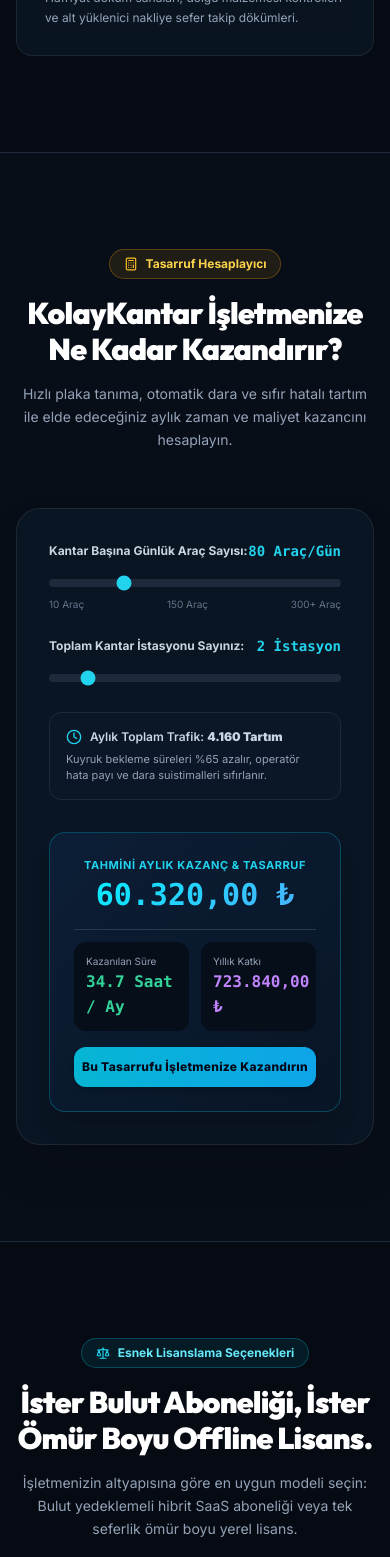
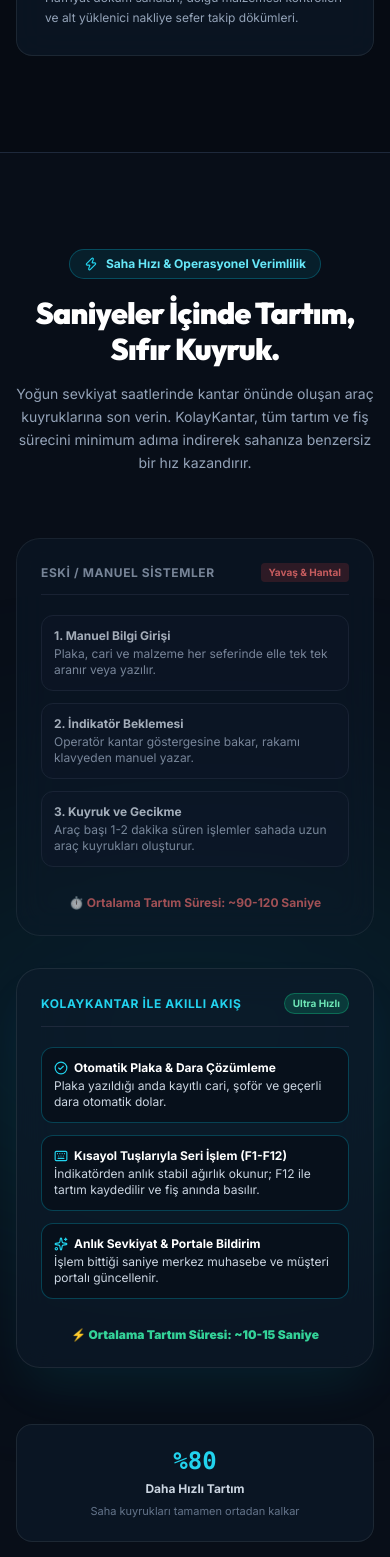
Before and after one commit to zersoft/kolaykantar.com, a Next.js app: page / in a window 390 px wide. Shown: the part 7472-9029 px from the top of the page. Built offline with nearby package versions, Linux system fonts and the light colour scheme.

Commit message:
feat(efficiency): Goreceli tasarruf hesaplayici yerine Saha Hizi ve Sifir Kuyruk bolumu eklendi

```diff
--- a/src/components/landing/roi-calculator.tsx
+++ b/src/components/landing/roi-calculator.tsx
@@ -1,118 +1,130 @@
 "use client";
 
-import { useState } from "react";
-import { Calculator, TrendingUp, Clock, AlertCircle, Sparkles } from "lucide-react";
-import { formatNumber, formatCurrency } from "@/lib/utils";
+import { Zap, Clock, ShieldCheck, CheckCircle2, ArrowRight, Activity, Keyboard, Sparkles } from "lucide-react";
 
 export function RoiCalculator() {
-  const [dailyTrucks, setDailyTrucks] = useState(80);
-  const [scaleCount, setScaleCount] = useState(2);
+  return (
+    <section id="efficiency" className="py-24 bg-[#080e18] border-t border-slate-800 relative overflow-hidden">
+      {/* Arka Plan Işık Efekti */}
+      <div className="absolute top-1/2 left-1/2 -translate-x-1/2 -translate-y-1/2 w-[700px] h-[400px] bg-cyan-500/10 blur-[130px] rounded-full pointer-events-none" />
 
-  // Hesaplama Mantığı:
-  // Manuel tartımda araç başı 45 saniye kayıp vs KolayKantar'da 15 saniye (Araç başı 30 sn kazanç)
-  // Hatalı dara/kaçak tartım önleme: Araç başı ortalama 12 TL tasarruf
-  const monthlyTrucks = dailyTrucks * 26 * scaleCount;
-  const timeSavedMinutes = Math.round((monthlyTrucks * 30) / 60);
-  const timeSavedHours = (timeSavedMinutes / 60).toFixed(1);
-  const estimatedSavings = monthlyTrucks * 14.5;
+      <div className="max-w-7xl mx-auto px-4 sm:px-6 lg:px-8 relative z-10">
+        {/* Üst Başlık */}
+        <div className="text-center max-w-3xl mx-auto space-y-4 mb-16">
+          <div className="inline-flex items-center gap-2 px-3.5 py-1.5 rounded-full bg-cyan-500/10 border border-cyan-500/30 text-xs font-bold text-cyan-300">
+            <Zap className="h-3.5 w-3.5 text-cyan-400" />
+            <span>Saha Hızı & Operasyonel Verimlilik</span>
+          </div>
 
-  return (
-    <section id="calculator" className="py-24 bg-[#080e18] border-t border-slate-800 relative">
-      <div className="max-w-7xl mx-auto px-4 sm:px-6 lg:px-8">
-        <div className="text-center max-w-3xl mx-auto space-y-4 mb-14">
-          <div className="inline-flex items-center gap-2 px-3.5 py-1.5 rounded-full bg-amber-500/10 border border-amber-500/30 text-xs font-bold text-amber-300">
-            <Calculator className="h-3.5 w-3.5 text-amber-400" />
-            <span>Tasarruf Hesaplayıcı</span>
-          </div>
           <h2 className="text-3xl sm:text-4xl md:text-5xl font-black text-white font-display tracking-tight">
-            KolayKantar İşletmenize Ne Kadar Kazandırır?
+            Saniyeler İçinde Tartım, Sıfır Kuyruk.
           </h2>
           <p className="text-slate-400 text-sm sm:text-base leading-relaxed">
-            Hızlı plaka tanıma, otomatik dara ve sıfır hatalı tartım ile elde edeceğiniz aylık zaman ve maliyet kazancını hesaplayın.
+            Yoğun sevkiyat saatlerinde kantar önünde oluşan araç kuyruklarına son verin. KolayKantar, tüm tartım ve fiş sürecini minimum adıma indirerek sahanıza benzersiz bir hız kazandırır.
           </p>
         </div>
 
-        <div className="max-w-4xl mx-auto glass-card rounded-3xl p-8 border border-slate-700 shadow-2xl">
-          <div className="grid grid-cols-1 md:grid-cols-2 gap-8 items-center">
-            {/* Sol: Sürgülü Kontroller */}
-            <div className="space-y-6">
-              <div>
-                <div className="flex justify-between items-center mb-2">
-                  <label className="text-xs font-bold text-slate-300">Kantar Başına Günlük Araç Sayısı:</label>
-                  <span className="text-sm font-black font-mono text-cyan-400">{dailyTrucks} Araç/Gün</span>
-                </div>
-                <input
-                  type="range"
-                  min="10"
-                  max="300"
-                  step="5"
-                  value={dailyTrucks}
-                  onChange={(e) => setDailyTrucks(Number(e.target.value))}
-                  className="w-full h-2 bg-slate-800 rounded-lg appearance-none cursor-pointer accent-cyan-400"
-                />
-                <div className="flex justify-between text-[10px] text-slate-500 mt-1">
-                  <span>10 Araç</span>
-                  <span>150 Araç</span>
-                  <span>300+ Araç</span>
-                </div>
+        {/* Karşılaştırma & Hız Kartları */}
+        <div className="grid grid-cols-1 lg:grid-cols-12 gap-8 items-center max-w-5xl mx-auto">
+          {/* Sol: Geleneksel Manuel Tartım */}
+          <div className="lg:col-span-5 glass-card rounded-3xl p-6 md:p-8 border border-slate-800 space-y-5 opacity-80">
+            <div className="flex items-center justify-between pb-3 border-b border-slate-800">
+              <span className="text-xs font-bold text-slate-400 uppercase tracking-wider">Eski / Manuel Sistemler</span>
+              <span className="px-2 py-0.5 rounded bg-red-500/20 text-red-400 font-bold text-[10px]">Yavaş & Hantal</span>
+            </div>
+
+            <div className="space-y-3 text-xs text-slate-400">
+              <div className="p-3 rounded-xl bg-slate-900/60 border border-slate-800">
+                <span className="font-bold text-slate-300 block mb-0.5">1. Manuel Bilgi Girişi</span>
+                <span>Plaka, cari ve malzeme her seferinde elle tek tek aranır veya yazılır.</span>
               </div>
-
-              <div>
-                <div className="flex justify-between items-center mb-2">
-                  <label className="text-xs font-bold text-slate-300">Toplam Kantar İstasyonu Sayınız:</label>
-                  <span className="text-sm font-black font-mono text-cyan-400">{scaleCount} İstasyon</span>
-                </div>
-                <input
-                  type="range"
-                  min="1"
-                  max="10"
-                  step="1"
-                  value={scaleCount}
-                  onChange={(e) => setScaleCount(Number(e.target.value))}
-                  className="w-full h-2 bg-slate-800 rounded-lg appearance-none cursor-pointer accent-cyan-400"
-                />
+              <div className="p-3 rounded-xl bg-slate-900/60 border border-slate-800">
+                <span className="font-bold text-slate-300 block mb-0.5">2. İndikatör Beklemesi</span>
+                <span>Operatör kantar göstergesine bakar, rakamı klavyeden manuel yazar.</span>
               </div>
-
-              <div className="p-4 rounded-xl bg-[#0b1626] border border-slate-800 text-xs text-slate-400 space-y-1.5">
-                <div className="flex items-center gap-2 text-slate-300 font-semibold">
-                  <Clock className="h-4 w-4 text-cyan-400" />
-                  <span>Aylık Toplam Trafik: <strong>{formatNumber(monthlyTrucks)} Tartım</strong></span>
-                </div>
-                <p className="text-[11px]">
-                  Kuyruk bekleme süreleri %65 azalır, operatör hata payı ve dara suistimalleri sıfırlanır.
-                </p>
+              <div className="p-3 rounded-xl bg-slate-900/60 border border-slate-800">
+                <span className="font-bold text-slate-300 block mb-0.5">3. Kuyruk ve Gecikme</span>
+                <span>Araç başı 1-2 dakika süren işlemler sahada uzun araç kuyrukları oluşturur.</span>
               </div>
             </div>
 
-            {/* Sağ: Sonuç Kartı */}
-            <div className="bg-gradient-to-br from-[#0c1e36] to-[#081525] p-6 rounded-2xl border border-cyan-500/30 text-center space-y-4 shadow-xl">
-              <div>
-                <span className="text-[11px] font-bold text-cyan-400 uppercase tracking-wider block">
-                  Tahmini Aylık Kazanç & Tasarruf
+            <div className="pt-2 text-center text-xs text-red-400/80 font-bold">
+              ⏱️ Ortalama Tartım Süresi: ~90-120 Saniye
+            </div>
+          </div>
+
+          {/* Orta: Ok Ayracı */}
+          <div className="hidden lg:flex lg:col-span-2 items-center justify-center">
+            <div className="w-12 h-12 rounded-full bg-cyan-500/20 border border-cyan-500/40 text-cyan-400 flex items-center justify-center shadow-lg shadow-cyan-500/20">
+              <Zap className="h-6 w-6" />
+            </div>
+          </div>
+
+          {/* Sağ: KolayKantar Hızlı Akış */}
+          <div className="lg:col-span-5 glass-card rounded-3xl p-6 md:p-8 border-2 border-cyan-500/50 bg-[#0a1626] space-y-5 shadow-2xl shadow-cyan-500/10">
+            <div className="flex items-center justify-between pb-3 border-b border-slate-800">
+              <span className="text-xs font-bold text-cyan-400 uppercase tracking-wider">KolayKantar ile Akıllı Akış</span>
+              <span className="px-2 py-0.5 rounded-full bg-emerald-500/20 text-emerald-300 font-bold text-[10px] border border-emerald-500/40">
+                Ultra Hızlı
+              </span>
+            </div>
+
+            <div className="space-y-3 text-xs text-slate-300">
+              <div className="p-3 rounded-xl bg-[#07101b] border border-cyan-500/30">
+                <span className="font-bold text-white block mb-0.5 flex items-center gap-1.5">
+                  <CheckCircle2 className="h-3.5 w-3.5 text-cyan-400" />
+                  Otomatik Plaka & Dara Çözümleme
                 </span>
-                <div className="text-3xl sm:text-4xl font-black font-mono text-white mt-1 text-gradient-cyan">
-                  {formatCurrency(estimatedSavings)}
-                </div>
+                <span>Plaka yazıldığı anda kayıtlı cari, şoför ve geçerli dara otomatik dolar.</span>
               </div>
 
-              <div className="grid grid-cols-2 gap-3 pt-3 border-t border-slate-700/80 text-left">
-                <div className="bg-[#060e1a] p-3 rounded-xl">
-                  <span className="text-[10px] text-slate-400 block">Kazanılan Süre</span>
-                  <span className="text-base font-black font-mono text-emerald-400">{timeSavedHours} Saat / Ay</span>
-                </div>
-                <div className="bg-[#060e1a] p-3 rounded-xl">
-                  <span className="text-[10px] text-slate-400 block">Yıllık Katkı</span>
-                  <span className="text-base font-black font-mono text-purple-400">{formatCurrency(estimatedSavings * 12)}</span>
-                </div>
+              <div className="p-3 rounded-xl bg-[#07101b] border border-cyan-500/30">
+                <span className="font-bold text-white block mb-0.5 flex items-center gap-1.5">
+                  <Keyboard className="h-3.5 w-3.5 text-cyan-400" />
+                  Kısayol Tuşlarıyla Seri İşlem (F1-F12)
+                </span>
+                <span>İndikatörden anlık stabil ağırlık okunur; F12 ile tartım kaydedilir ve fiş anında basılır.</span>
               </div>
 
-              <a
-                href="#demo"
-                className="block w-full py-3 rounded-xl bg-gradient-to-r from-cyan-500 to-sky-500 hover:from-cyan-400 hover:to-sky-400 text-slate-950 font-extrabold text-xs tracking-wide shadow-md transition-all"
-              >
-                Bu Tasarrufu İşletmenize Kazandırın
-              </a>
+              <div className="p-3 rounded-xl bg-[#07101b] border border-cyan-500/30">
+                <span className="font-bold text-white block mb-0.5 flex items-center gap-1.5">
+                  <Sparkles className="h-3.5 w-3.5 text-cyan-400" />
+                  Anlık Sevkiyat & Portale Bildirim
+                </span>
+                <span>İşlem bittiği saniye merkez muhasebe ve müşteri portalı güncellenir.</span>
+              </div>
             </div>
+
+            <div className="pt-2 text-center text-xs text-emerald-400 font-black">
+              ⚡ Ortalama Tartım Süresi: ~10-15 Saniye
+            </div>
+          </div>
+        </div>
+
+        {/* Alt Bilgi Bandı */}
+        <div className="mt-14 max-w-4xl mx-auto grid grid-cols-1 sm:grid-cols-3 gap-4 text-center">
+          <div className="glass-card p-5 rounded-2xl border border-slate-800">
+            <span className="text-2xl sm:text-3xl font-black font-mono text-cyan-400 block mb-1">
+              %80
+            </span>
+            <span className="text-xs text-slate-300 font-bold block">Daha Hızlı Tartım</span>
+            <span className="text-[11px] text-slate-500">Saha kuyrukları tamamen ortadan kalkar</span>
+          </div>
+
+          <div className="glass-card p-5 rounded-2xl border border-slate-800">
+            <span className="text-2xl sm:text-3xl font-black font-mono text-emerald-400 block mb-1">
+              %0
+            </span>
+            <span className="text-xs text-slate-300 font-bold block">Operatör Hata Payı</span>
+            <span className="text-[11px] text-slate-500">Otomatik dara ve akıllı cari eşleme</span>
+          </div>
+
+          <div className="glass-card p-5 rounded-2xl border border-slate-800">
+            <span className="text-2xl sm:text-3xl font-black font-mono text-purple-400 block mb-1">
+              7/24
+            </span>
+            <span className="text-xs text-slate-300 font-bold block">Kesintisiz Saha Akışı</span>
+            <span className="text-[11px] text-slate-500">İnternet kopsa dahi tartıma devam</span>
           </div>
         </div>
       </div>
--- a/src/components/layout/navbar.tsx
+++ b/src/components/layout/navbar.tsx
@@ -2,7 +2,7 @@
 
 import { useState, useEffect } from "react";
 import Link from "next/link";
-import { Scale, ArrowRight, Menu, X, Shield, Cpu, Layers, Building2, PhoneCall, Sparkles } from "lucide-react";
+import { Scale, ArrowRight, Menu, X, Sparkles } from "lucide-react";
 
 export function Navbar() {
   const [isScrolled, setIsScrolled] = useState(false);
@@ -48,7 +48,7 @@
         </Link>
 
         {/* Masaüstü Navigasyon */}
-        <nav className="hidden md:flex items-center gap-8 text-sm font-semibold text-slate-300">
+        <nav className="hidden md:flex items-center gap-7 text-sm font-semibold text-slate-300">
           <Link href="#features" className="hover:text-cyan-400 transition-colors">
             Özellikler
           </Link>
@@ -58,11 +58,11 @@
           <Link href="#portal" className="hover:text-cyan-400 transition-colors">
             Müşteri Portalı
           </Link>
+          <Link href="#efficiency" className="hover:text-cyan-400 transition-colors">
+            Hız & Verimlilik
+          </Link>
           <Link href="#sectors" className="hover:text-cyan-400 transition-colors">
             Sektörler
-          </Link>
-          <Link href="#calculator" className="hover:text-cyan-400 transition-colors">
-            Tasarruf Hesapla
           </Link>
           <Link href="#pricing" className="hover:text-cyan-400 transition-colors">
             Fiyatlandırma
@@ -110,11 +110,11 @@
             <Link href="#portal" onClick={() => setMobileMenuOpen(false)} className="hover:text-cyan-400 py-1">
               Müşteri Portalı
             </Link>
+            <Link href="#efficiency" onClick={() => setMobileMenuOpen(false)} className="hover:text-cyan-400 py-1">
+              Hız & Verimlilik
+            </Link>
             <Link href="#sectors" onClick={() => setMobileMenuOpen(false)} className="hover:text-cyan-400 py-1">
               Sektörler
-            </Link>
-            <Link href="#calculator" onClick={() => setMobileMenuOpen(false)} className="hover:text-cyan-400 py-1">
-              Tasarruf Hesapla
             </Link>
             <Link href="#pricing" onClick={() => setMobileMenuOpen(false)} className="hover:text-cyan-400 py-1">
               Fiyatlandırma
```
